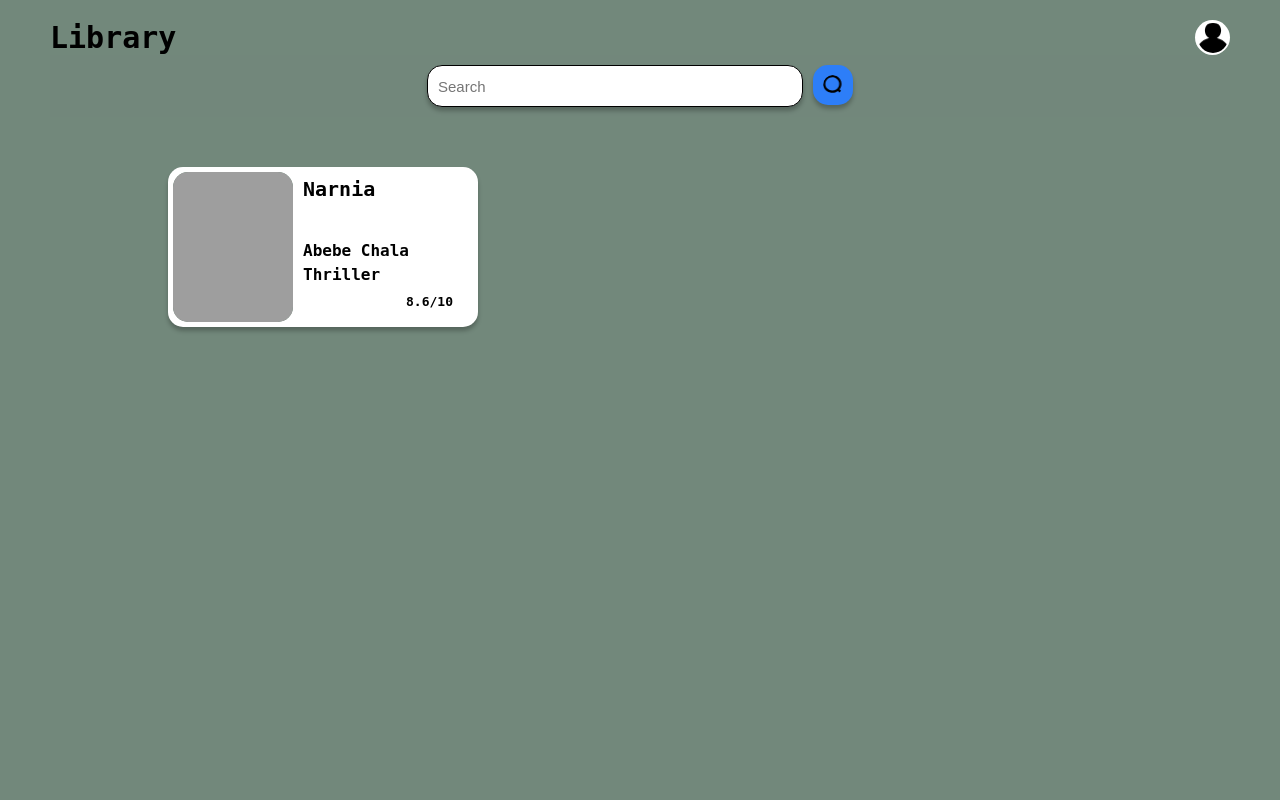
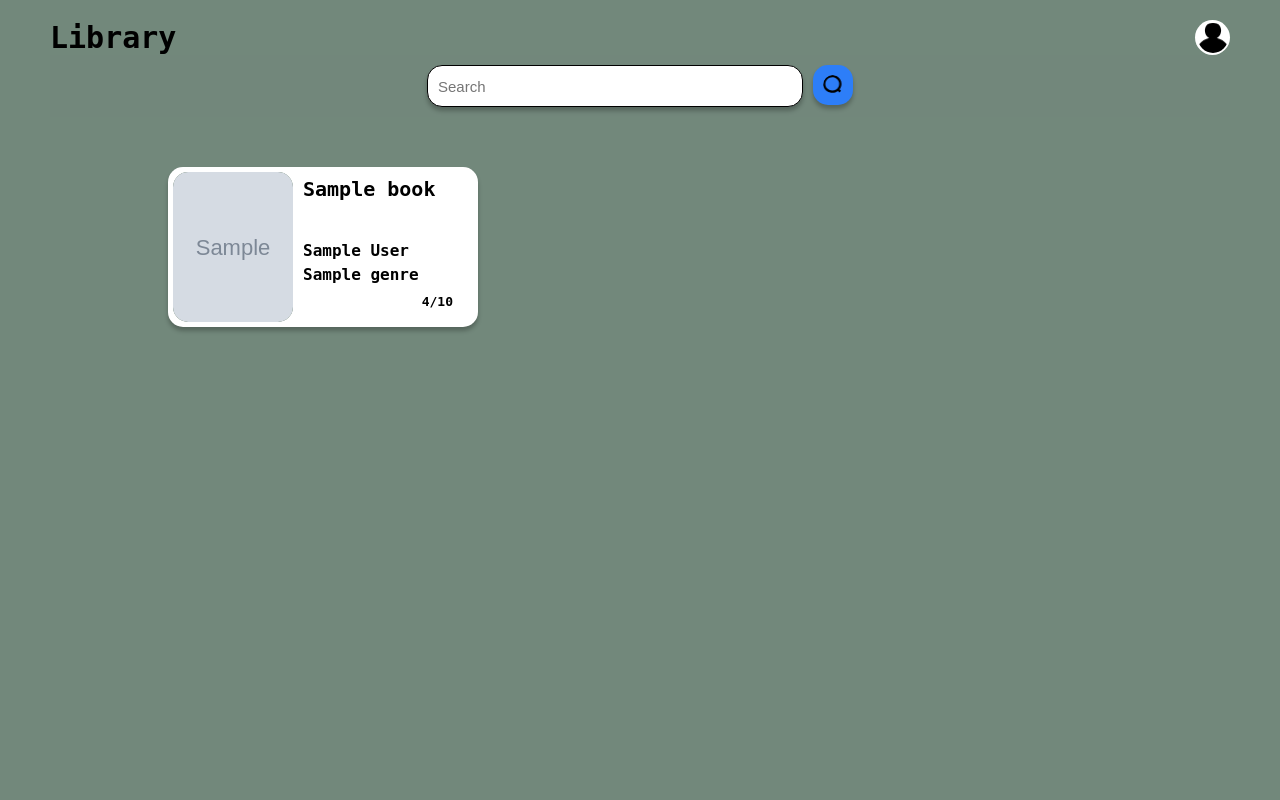
Before and after one commit to GDSC-Django-Capstone/Library, a Django app: template access/templates/index.html in a window 1280 px wide. Run offline with Django 5.2, Linux system fonts and the light colour scheme; the template is opened without the code that fills it: most values are stand-ins (such as "Sample title", 1, 10 or a date in 2020); grey boxes marked "Sample" are stand-in pictures; data that the repository does not hold is empty; grey boxes are pictures that could not be loaded.

Commit message:
Read from book model to display the books in index.html

```diff
--- a/access/templates/index.html
+++ b/access/templates/index.html
@@ -26,25 +26,23 @@
     <div class = "index_bottom">
         <div class = "book_container">
 
-
-            <a class = link href="/login">
+            {% for i in books %}
+                <a class = link href="/book/info/{{ i.id }}">
                     <div class="book">
                         <div class="book_left">
                             {% load static %}
-                        <img src="{% static 'book/20230720_180820.jpg' %}">
+                            <img src="{% static i.image %}">
                         </div>
 
                         <div class="book_right">
-                        <p class="title">Narnia</p>
-                        <p class="author">Abebe Chala</p>
-                        <p class="genre">Thriller</p>
-                        <p class="rating">8.6/10</p>
+                            <p class="title">{{ i.title }}</p>
+                            <p class="author">{{ i.author }}</p>
+                            <p class="genre">{{ i.genre }}</p>
+                            <p class="rating">{{ i.rating }}/10</p>
                         </div>
                     </div>
                 </a>
-
-
-
+            {% endfor %}
 
 
         </div>
--- a/book/models.py
+++ b/book/models.py
@@ -14,5 +14,6 @@ class Book(models.Model):
     lent = ArrayField(models.CharField(max_length=200), blank=True)
     image = models.ImageField(upload_to='./book/static/book')
 
+
     def __str__(self):
         return self.title
```
Also changed, not shown: access/views.py (+6 -1 lines). Lines whose indentation alone changed are shown as unchanged.
